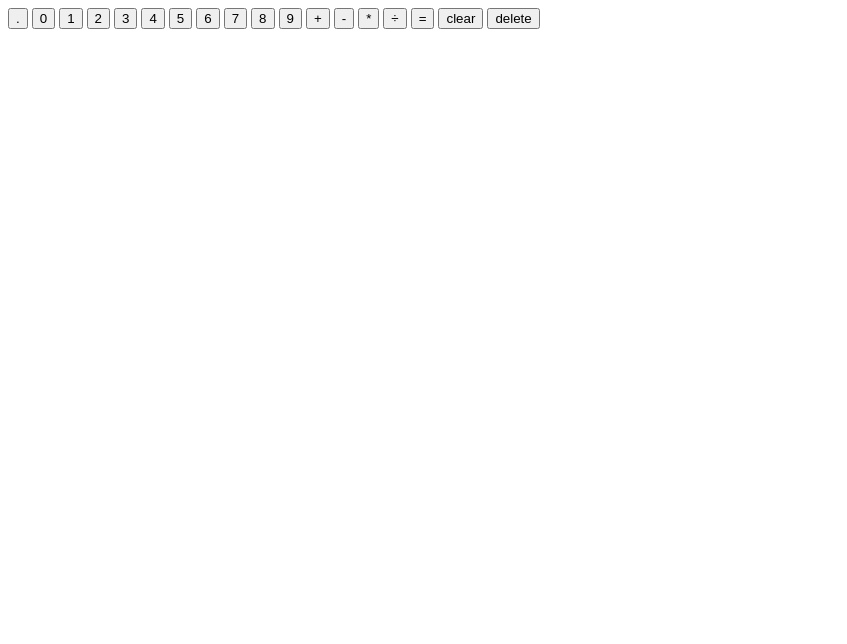
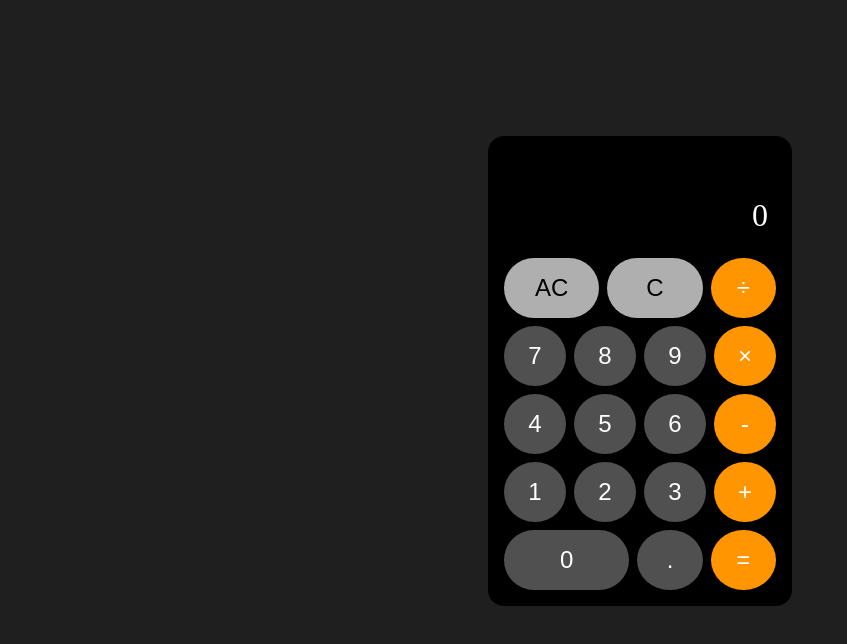
Before and after one commit to torrigreen/calculator, a plain HTML site: page index.html in a window 1280 px wide. Shown: the whole page, without its empty margins (0-847 px from the left). Drawn offline with Linux system fonts and the light colour scheme.

Commit message:
Create CSS

```diff
--- a/index.html
+++ b/index.html
@@ -9,25 +9,27 @@
 </head>
 <body>
 	<div class="calculator">
-		<div class="display"></div>
-		<button class="decimal" id=".">.</button>
-		<button class="digit" id="0">0</button>
-		<button class="digit" id="1">1</button>
-		<button class="digit" id="2">2</button>
-		<button class="digit" id="3">3</button>
-		<button class="digit" id="4">4</button>
-		<button class="digit" id="5">5</button>
-		<button class="digit" id="6">6</button>
-		<button class="digit" id="7">7</button>
-		<button class="digit" id="8">8</button>
-		<button class="digit" id="9">9</button>
-		<button class="operator" id="add">+</button>
-		<button class="operator" id="subtract">-</button>
-		<button class="operator" id="multiply">*</button>
-		<button class="operator" id="divide">÷</button>
-		<button id="equals">=</button>
-		<button id="clear">clear</button>
-		<button id="delete">delete</button>
+		<div class="display">0</div>
+		<div class="buttons">
+			<button class="clearbtn" id="clear">AC</button>
+			<button class="clearbtn" id="delete">C</button>
+			<button class="operator" id="divide">÷</button>
+			<button class="digit" id="d7">7</button>
+			<button class="digit" id="d8">8</button>
+			<button class="digit" id="d9">9</button>
+			<button class="operator" id="multiply">×</button>
+			<button class="digit" id="d4">4</button>
+			<button class="digit" id="d5">5</button>
+			<button class="digit" id="d6">6</button>
+			<button class="operator" id="subtract">-</button>
+			<button class="digit" id="d1">1</button>
+			<button class="digit" id="d2">2</button>
+			<button class="digit" id="d3">3</button>
+			<button class="operator" id="add">+</button>
+			<button class="digit" id="d0">0</button>
+			<button class="digit" id=".">.</button>
+			<button class="equalsbtn" id="equals">=</button>
+		</div>
 	</div>
 </body>
 </html>
--- a/script.js
+++ b/script.js
@@ -50,6 +50,7 @@ function setOperator(operation) {
 			operator = subtract;
 			break;
 		case '*':
+		case '×':
 			operator = multiply;
 			break;
 		case '÷':
@@ -133,7 +134,4 @@ clearBtn.addEventListener('click', reset);
 const deleteBtn = document.querySelector('#delete');
 deleteBtn.addEventListener('click', backspace);
 
-const periodBtn = document.querySelector('.decimal');
-periodBtn.addEventListener('click', () => displayDigit(periodBtn.textContent));
-
 document.addEventListener('keydown', parseInput);
--- a/style.css
+++ b/style.css
@@ -0,0 +1,71 @@
+body {
+	display: flex;
+	justify-content: center;
+	background-color: #1f1f1f;
+}
+
+.calculator {
+	display: flex;
+	flex-flow: column;
+	justify-content: center;
+	align-items: center;
+	background-color: #000000;
+	margin-top: 128px;
+	border-radius: 16px;
+	padding: 16px;
+	gap: 16px;
+}
+
+.display {
+	display: flex;
+	justify-content: flex-end;
+	align-items: flex-end;
+	color: #ffffff;
+	font-size: xx-large;
+	padding: 32px 8px 8px;
+	height: 50px;
+	width: 256px;
+}
+
+.buttons {
+	display: flex;
+	flex-flow: wrap;
+	width: 272px;
+	gap: 8px;
+}
+
+.digit, .operator, .equalsbtn, .clearbtn {
+	flex: auto;
+	border-radius: 50%;
+	border: #000000;
+	width: 60px;
+	height: 60px;
+	color: #ffffff;
+	font-size: x-large;
+}
+
+.digit {
+	background-color: #505050;
+}
+
+.operator, .equalsbtn {
+	background-color: #FF9500;
+}
+
+.clearbtn {
+	width: 90px;
+	border-radius: 32px;
+	background-color: #afafaf;
+	color: #000000;
+}
+
+#d0 {
+	width: 120px;
+	border-radius: 32px;
+}
+
+button:hover{
+	background-color:#ffffff;
+	color: black;
+	transition: 0.5s;
+}
```
